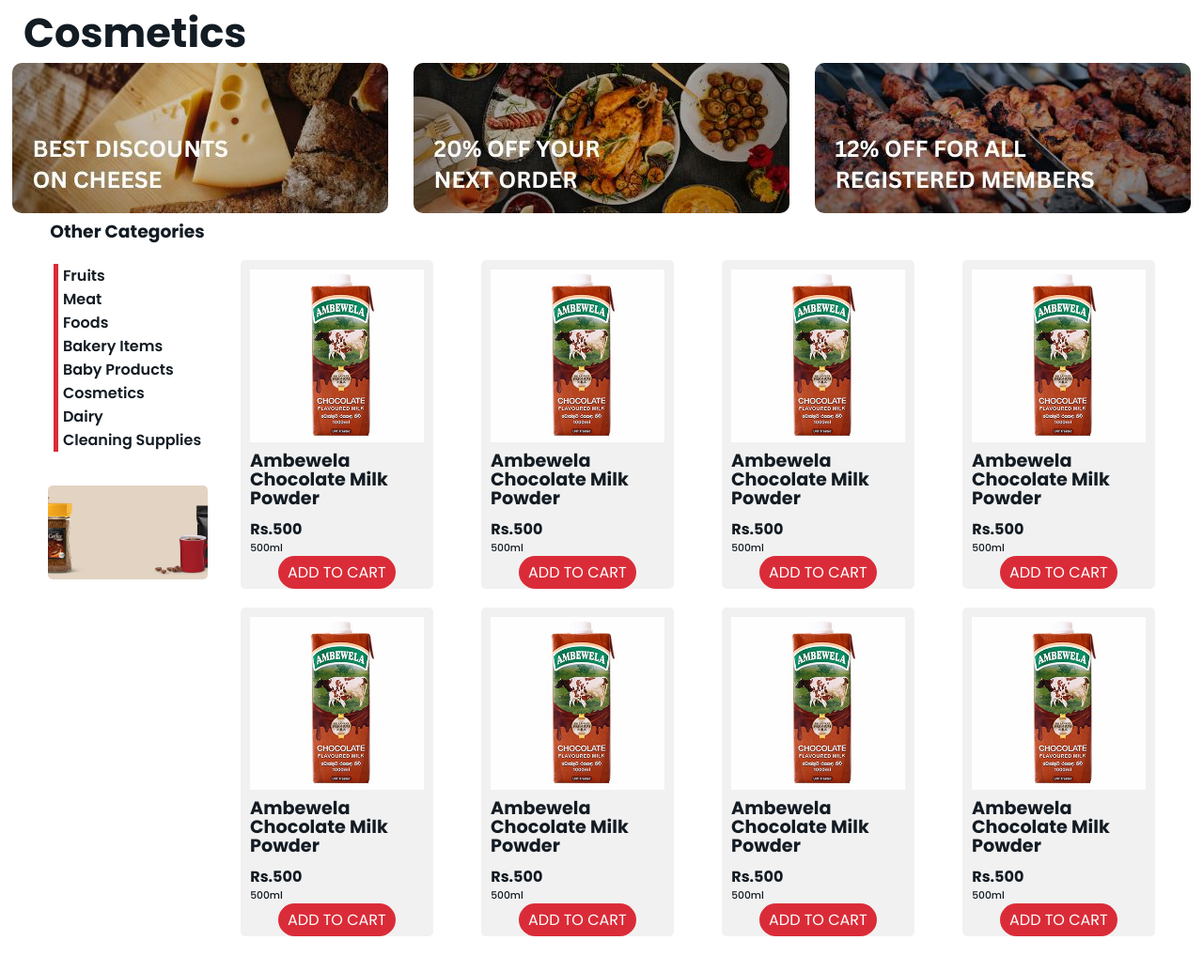
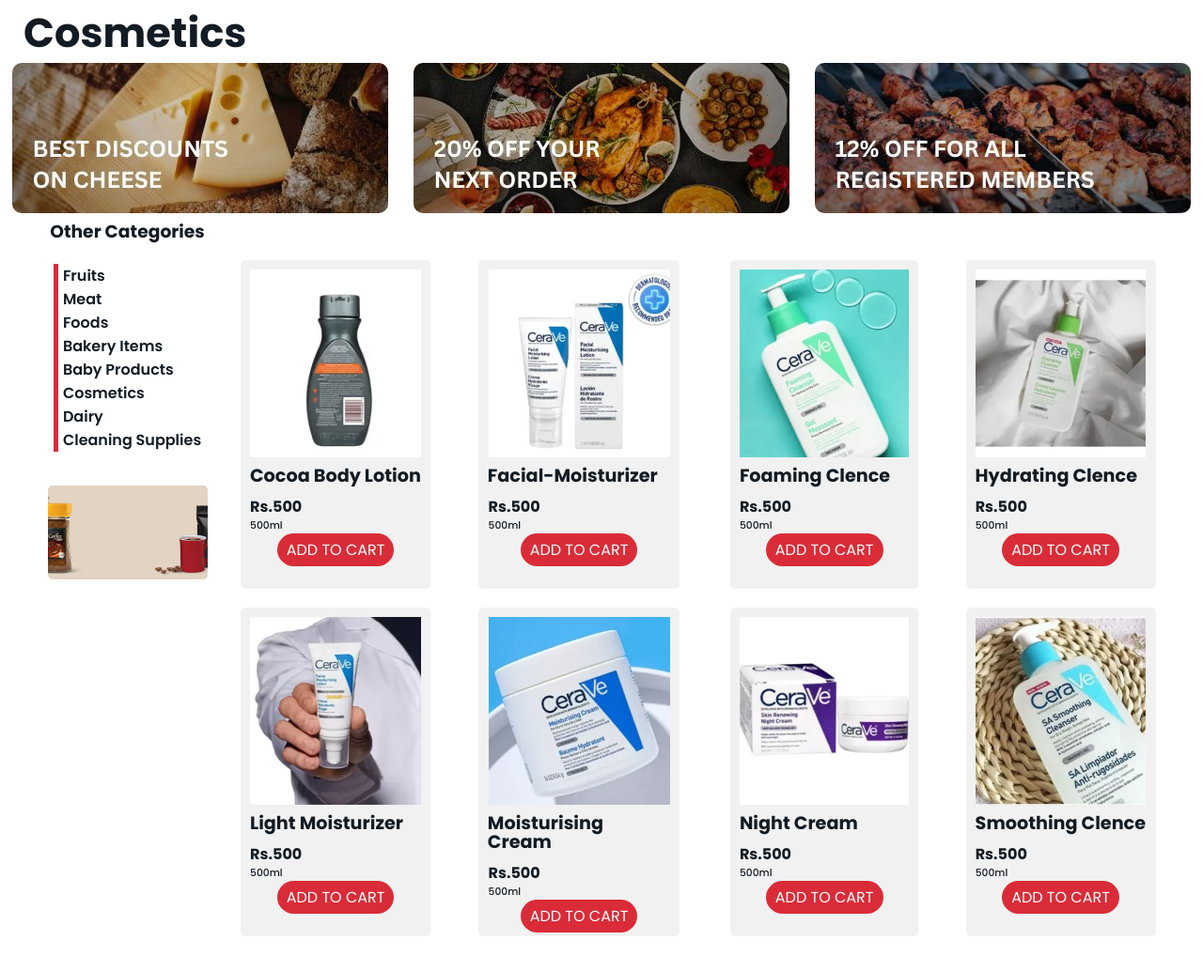
Before and after one commit to gimhansusara0/Coaster, a plain HTML site: page Home/cosmetics.html in a window 1280 px wide. Shown: the part 93-1127 px from the top of the page at 94% size. Drawn offline with nearby package versions, Linux system fonts and the light colour scheme; a script that the page names is missing.

Commit message:
Add files via upload

```diff
--- a/Home/cosmetics.html
+++ b/Home/cosmetics.html
@@ -114,8 +114,8 @@
         <!-- Table Data Row 1 -->
         <td><!-- Product card -->
             <article class="card">
-                <img src="./Images/Products/Dairy/milk-powder/ambewela-chocolate-milk.jpg" alt="">
-                <h1>Ambewela Chocolate Milk Powder</h1>
+                <img src="./Images/Products/Cosmetics/Cocoa Body-Lotion.webp" alt="">
+                <h1>Cocoa Body Lotion</h1>
                 <h5>Rs.500</h5>
                 <h6>500ml</h6>
                 <a href="#">ADD TO CART</a>
@@ -123,8 +123,8 @@
 
             <td><!-- Product card -->
                 <article class="card">
-                    <img src="./Images/Products/Dairy/milk-powder/ambewela-chocolate-milk.jpg" alt="">
-                    <h1>Ambewela Chocolate Milk Powder</h1>
+                    <img src="./Images/Products/Cosmetics/Facial-Moisturizer.webp" alt="">
+                    <h1>Facial-Moisturizer</h1>
                     <h5>Rs.500</h5>
                     <h6>500ml</h6>
                     <a href="#">ADD TO CART</a>
@@ -132,8 +132,8 @@
 
                 <td><!-- Product card -->
                     <article class="card">
-                        <img src="./Images/Products/Dairy/milk-powder/ambewela-chocolate-milk.jpg" alt="">
-                        <h1>Ambewela Chocolate Milk Powder</h1>
+                        <img src="./Images/Products/Cosmetics/Foaming-Clence.webp" alt="">
+                        <h1>Foaming Clence</h1>
                         <h5>Rs.500</h5>
                         <h6>500ml</h6>
                         <a href="#">ADD TO CART</a>
@@ -141,8 +141,8 @@
 
                     <td><!-- Product card -->
                         <article class="card">
-                            <img src="./Images/Products/Dairy/milk-powder/ambewela-chocolate-milk.jpg" alt="">
-                            <h1>Ambewela Chocolate Milk Powder</h1>
+                            <img src="./Images/Products/Cosmetics/Hydrating-Clence.webp" alt="">
+                            <h1>Hydrating Clence</h1>
                             <h5>Rs.500</h5>
                             <h6>500ml</h6>
                             <a href="#">ADD TO CART</a>
@@ -154,8 +154,8 @@
         <!-- Table Data Row 2 -->
         <td><!-- Product card -->
             <article class="card">
-                <img src="./Images/Products/Dairy/milk-powder/ambewela-chocolate-milk.jpg" alt="">
-                <h1>Ambewela Chocolate Milk Powder</h1>
+                <img src="./Images/Products/Cosmetics/light-moisturizer.webp" alt="">
+                <h1>Light Moisturizer</h1>
                 <h5>Rs.500</h5>
                 <h6>500ml</h6>
                 <a href="#">ADD TO CART</a>
@@ -163,8 +163,8 @@
 
             <td><!-- Product card -->
                 <article class="card">
-                    <img src="./Images/Products/Dairy/milk-powder/ambewela-chocolate-milk.jpg" alt="">
-                    <h1>Ambewela Chocolate Milk Powder</h1>
+                    <img src="./Images/Products/Cosmetics/Moisturising Cream.webp" alt="">
+                    <h1>Moisturising Cream</h1>
                     <h5>Rs.500</h5>
                     <h6>500ml</h6>
                     <a href="#">ADD TO CART</a>
@@ -172,8 +172,8 @@
 
                 <td><!-- Product card -->
                     <article class="card">
-                        <img src="./Images/Products/Dairy/milk-powder/ambewela-chocolate-milk.jpg" alt="">
-                        <h1>Ambewela Chocolate Milk Powder</h1>
+                        <img src="./Images/Products/Cosmetics/Night-creat.webp" alt="">
+                        <h1>Night Cream</h1>
                         <h5>Rs.500</h5>
                         <h6>500ml</h6>
                         <a href="#">ADD TO CART</a>
@@ -181,8 +181,8 @@
 
                     <td><!-- Product card -->
                         <article class="card">
-                            <img src="./Images/Products/Dairy/milk-powder/ambewela-chocolate-milk.jpg" alt="">
-                            <h1>Ambewela Chocolate Milk Powder</h1>
+                            <img src="./Images/Products/Cosmetics/Smoothing-Clence.webp" alt="">
+                            <h1>Smoothing Clence</h1>
                             <h5>Rs.500</h5>
                             <h6>500ml</h6>
                             <a href="#">ADD TO CART</a>
```
